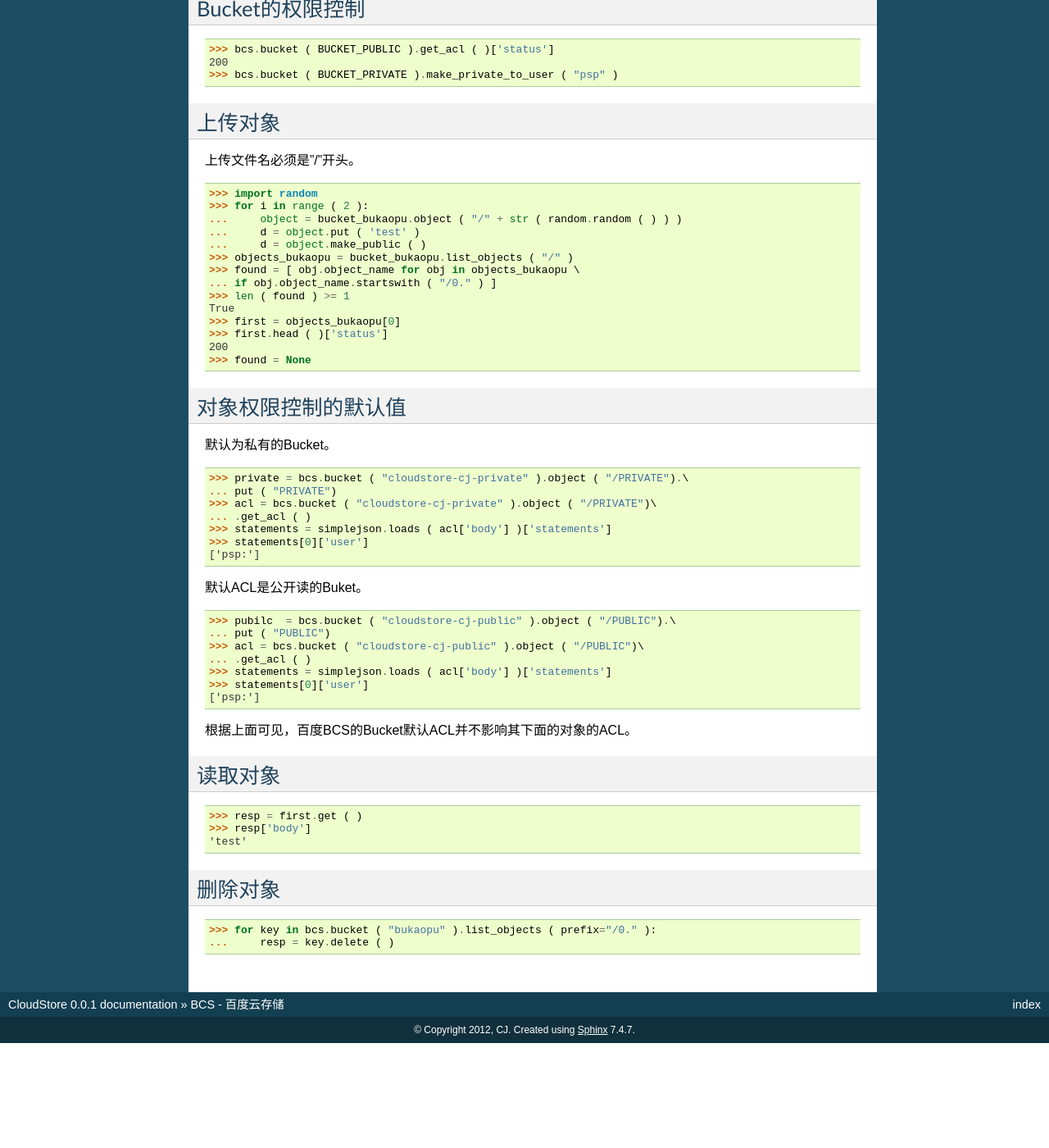
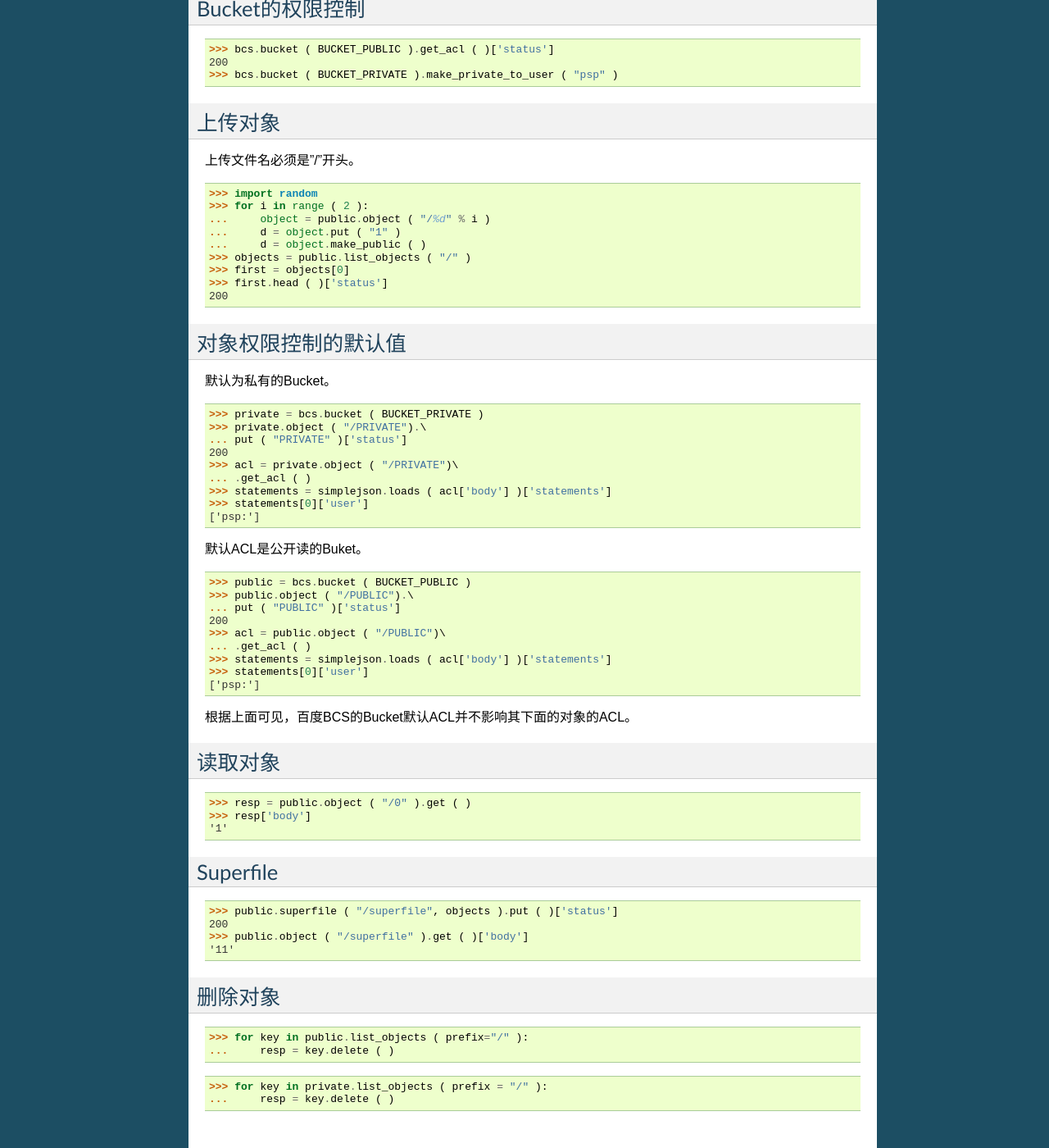
Before and after one commit to imcj/libstorages, a Sphinx documentation site: the page built from docs/source/bcs.rst, in a window 1280 px wide and 1400 px high, scrolled down 930 px. Shown: the whole window at 82% size. Built offline with Sphinx 7.4.7, drawn with Linux system fonts in a browser that asks for light colours; formulas are drawn with MathJax 3; before the commit the page ends 2202 px from its top, so only the background shows below that; some of the changed text lies outside the part shown.

Commit message:
使用了superfile，下次看看七牛的。

```diff
--- a/docs/source/bcs.rst
+++ b/docs/source/bcs.rst
@@ -1,6 +1,6 @@
-===============
+=================
 BCS - 百度云存储
-===============
+=================
 
 ----
 实例
@@ -25,8 +25,8 @@ BCS - 百度云存储
 True
 >>> has_bukaopu2 = [ bucket for bucket in buckets if bucket.bucket_name \
 ... == "bukaopu2" ]
->>> bucket_bukaopu = bcs.bucket ( "bukaopu" )
->>> bucket_bukaopu.get_acl ( )['status']
+>>> public = bcs.bucket ( BUCKET_PUBLIC )
+>>> public.get_acl ( )['status']
 200
 
 ----------
@@ -65,18 +65,13 @@ Bucket的权限控制
 
 >>> import random
 >>> for i in range ( 2 ):
-...     object = bucket_bukaopu.object ( "/" + str ( random.random ( ) ) )
-...     d = object.put ( 'test' )
+...     object = public.object ( "/%d" % i )
+...     d = object.put ( "1" )
 ...     d = object.make_public ( )
->>> objects_bukaopu = bucket_bukaopu.list_objects ( "/" )
->>> found = [ obj.object_name for obj in objects_bukaopu \
-... if obj.object_name.startswith ( "/0." ) ]
->>> len ( found ) >= 1
-True
->>> first = objects_bukaopu[0]
+>>> objects = public.list_objects ( "/" )
+>>> first = objects[0]
 >>> first.head ( )['status']
 200
->>> found = None
 
 ------------------
 对象权限控制的默认值
@@ -84,9 +79,11 @@ True
 
 默认为私有的Bucket。
 
->>> private = bcs.bucket ( "cloudstore-cj-private" ).object ( "/PRIVATE").\
-... put ( "PRIVATE")
->>> acl = bcs.bucket ( "cloudstore-cj-private" ).object ( "/PRIVATE")\
+>>> private = bcs.bucket ( BUCKET_PRIVATE )
+>>> private.object ( "/PRIVATE").\
+... put ( "PRIVATE" )['status']
+200
+>>> acl = private.object ( "/PRIVATE")\
 ... .get_acl ( )
 >>> statements = simplejson.loads ( acl['body'] )['statements']
 >>> statements[0]['user']
@@ -94,9 +91,11 @@ True
 
 默认ACL是公开读的Buket。
 
->>> pubilc  = bcs.bucket ( "cloudstore-cj-public" ).object ( "/PUBLIC").\
-... put ( "PUBLIC")
->>> acl = bcs.bucket ( "cloudstore-cj-public" ).object ( "/PUBLIC")\
+>>> public = bcs.bucket ( BUCKET_PUBLIC )
+>>> public.object ( "/PUBLIC").\
+... put ( "PUBLIC" )['status']
+200
+>>> acl = public.object ( "/PUBLIC")\
 ... .get_acl ( )
 >>> statements = simplejson.loads ( acl['body'] )['statements']
 >>> statements[0]['user']
@@ -108,13 +107,25 @@ True
 读取对象
 -------
 
->>> resp = first.get ( )
+>>> resp = public.object ( "/0" ).get ( )
 >>> resp['body']
-'test'
+'1'
+
+----------
+Superfile
+----------
+
+>>> public.superfile ( "/superfile", objects ).put ( )['status']
+200
+>>> public.object ( "/superfile" ).get ( )['body']
+'11'
 
 -------
 删除对象
 -------
 
->>> for key in bcs.bucket ( "bukaopu" ).list_objects ( prefix="/0." ):
+>>> for key in public.list_objects ( prefix="/" ):
 ...     resp = key.delete ( )
+
+>>> for key in private.list_objects ( prefix = "/" ):
+...     resp = key.delete ( )
--- a/requirements.txt
+++ b/requirements.txt
@@ -3,3 +3,4 @@ nose
 tox
 httplib2
 python-dateutil
+simplejson
```
